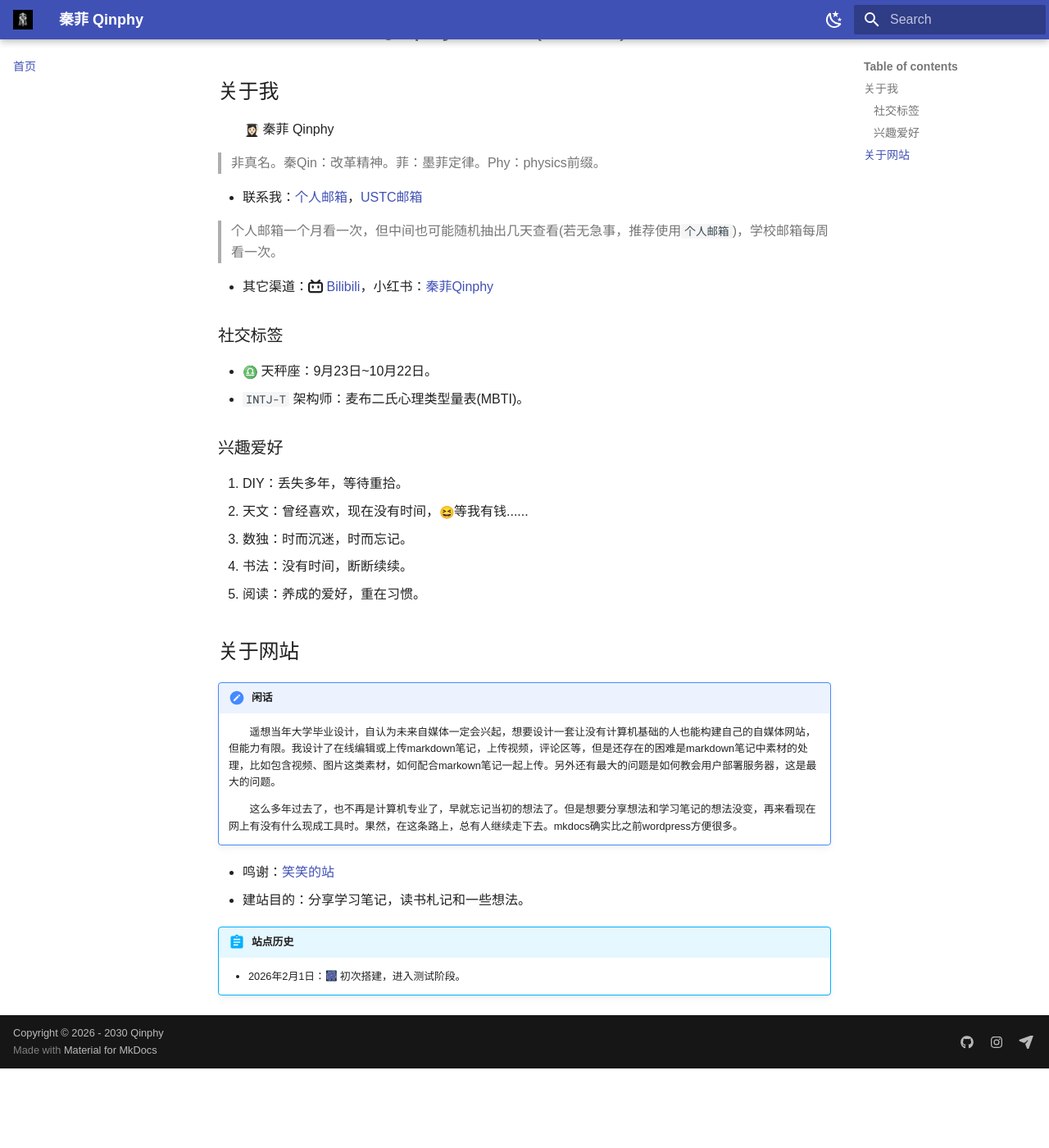
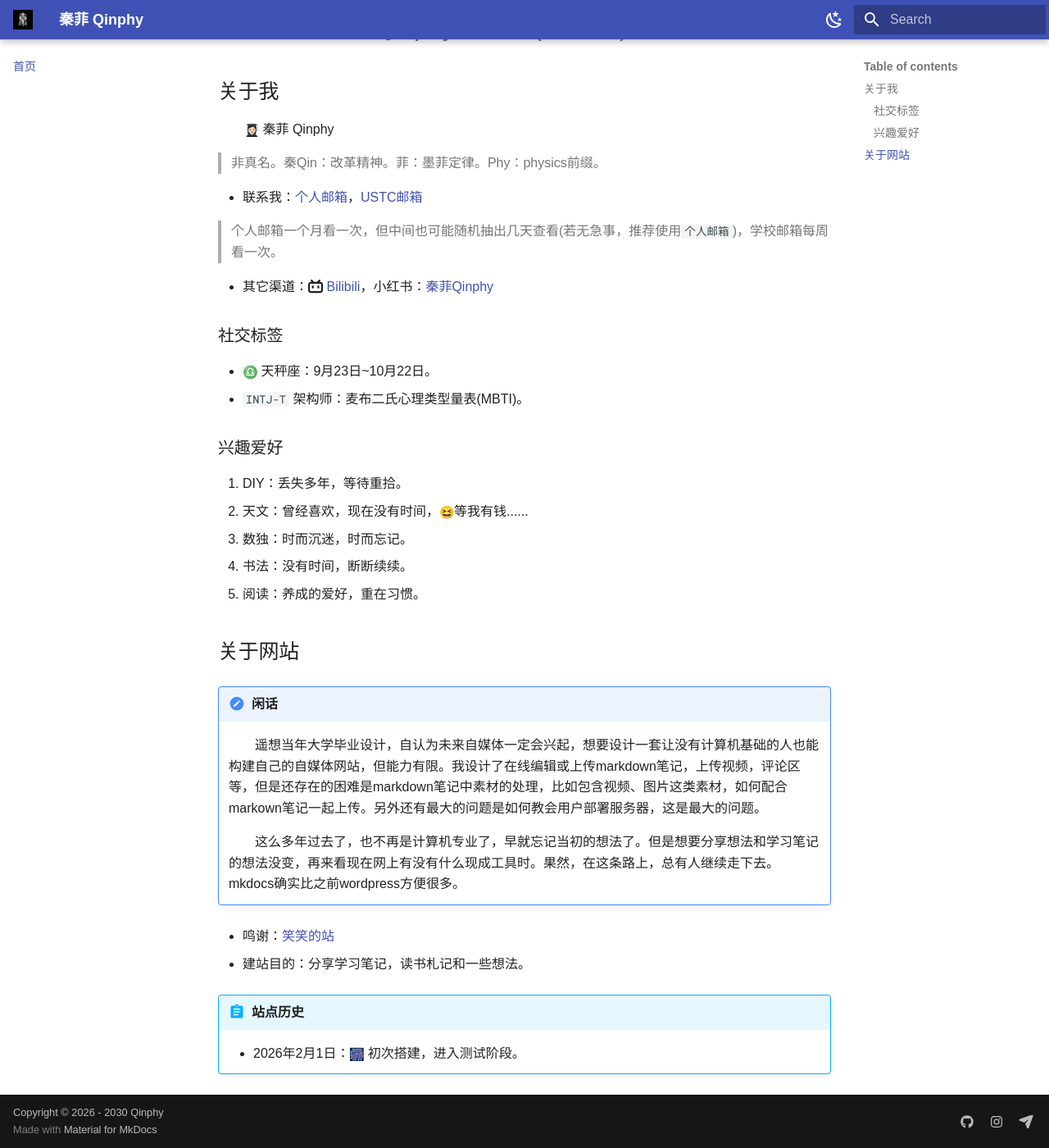
Before and after one commit to Qinphy-Hub/note-station, an MkDocs documentation site: the page built from docs/index.md, in a window 1280 px wide and 1400 px high, scrolled down 134 px. Shown: the whole window at 82% size. Built offline with MkDocs 1.6.1 and Material for MkDocs 9.7.7, drawn with Linux system fonts in a browser that asks for light colours; emoji names are drawn with the system emoji font; a style sheet for code colours, icons or effects is not loaded; before the commit the page ends 1437 px from its top, so only the background shows below that.

Commit message:
modify font

```diff
--- a/docs/css/main.css
+++ b/docs/css/main.css
@@ -15,4 +15,21 @@
 .md-typeset .admonition.inline {
     width: 350px;
     column-width: auto;
+    font-size: 16px;
 }
+
+.md-typeset .admonition.indexinline {
+    width: 732px;
+    column-width: auto;
+    font-size: 16px;
+}
+
+.md-typeset .admonition,
+.md-typeset details {
+    font-size: 16px
+}
+
+.md-typeset td,
+.md-typeset th {
+    font-size: 16px;
+}
```
